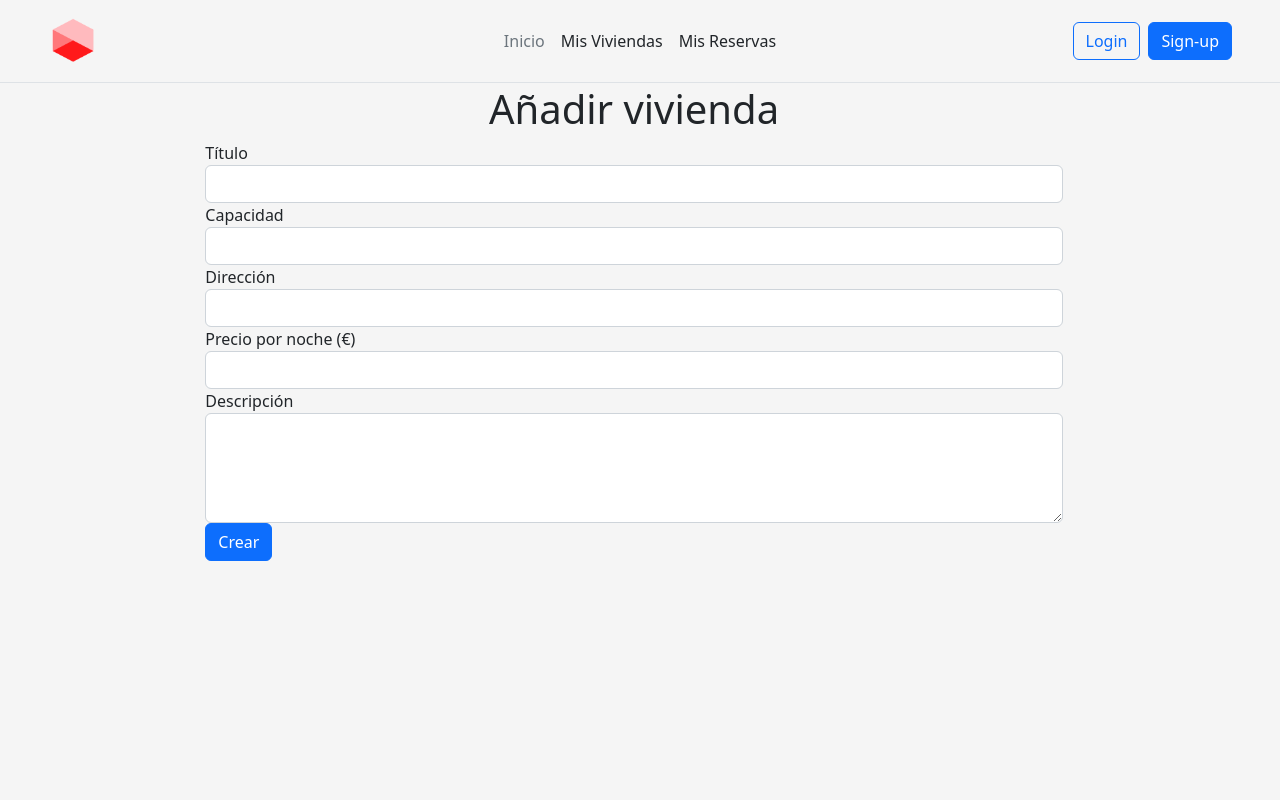
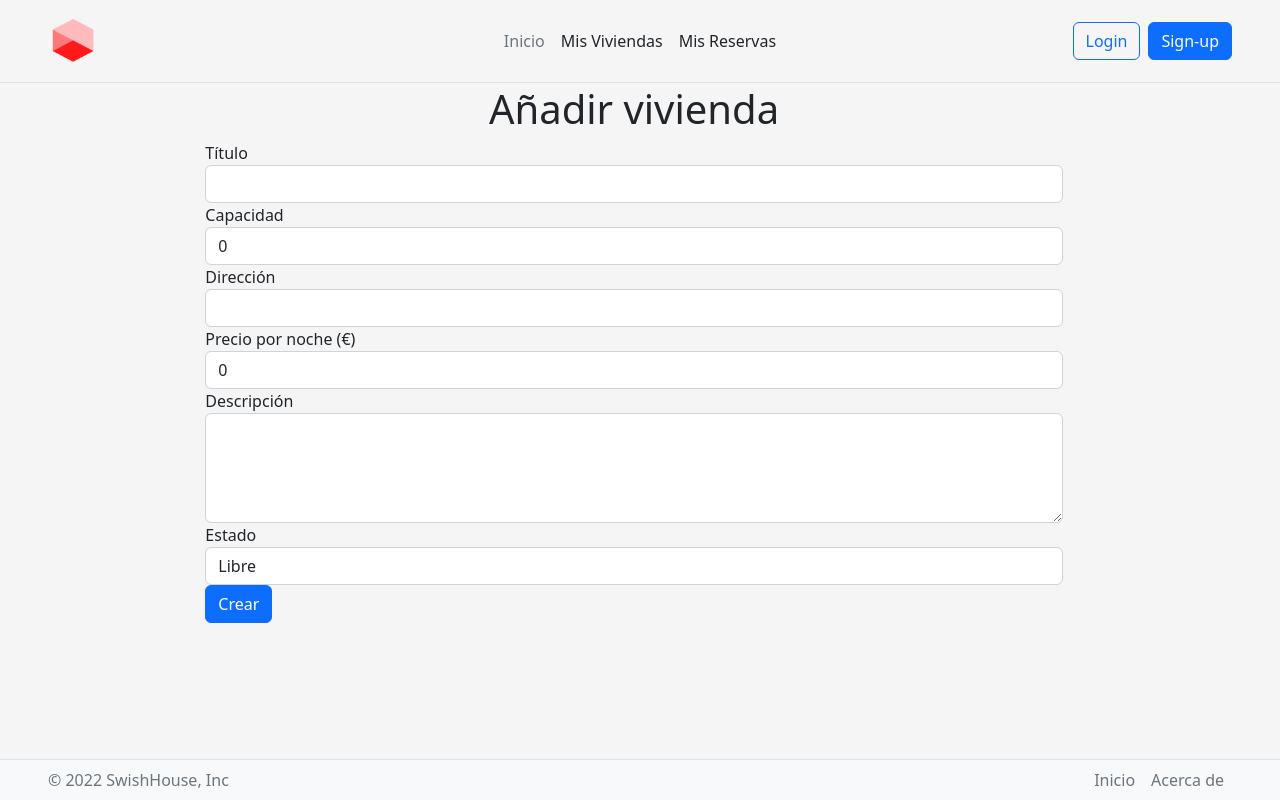
Before and after one commit to AngelJRM01/FRONTEND-IWEB2223, a React (Create React App) app: page /viviendas/propietario/1/nuevaVivienda in a window 1280 px wide. Built offline with nearby package versions, Linux system fonts and the light colour scheme.

Commit message:
createHouse funcional (falta que sea llamado)

```diff
--- a/src/pages/createHouse.jsx
+++ b/src/pages/createHouse.jsx
@@ -8,39 +8,21 @@ import { Header } from '../components/header.jsx';
 import { Footer } from '../components/footer.jsx';
 import { Global } from '../helper/Global';
 
-//Error 500
-//Por ahora solo quiero que se metan datos en la base de datos, ya iré especificando (por ejemplo, añadir el propietario)
-
 const CreateHouse = () => {
 
+  const { id } = useParams();
+
   const [title, setTitle] = useState('');
-  const [capacity, setCapacity] = useState('');
+  const [capacity, setCapacity] = useState('0');
   const [direction, setDirection] = useState('');
-  const [price, setPrice] = useState('');
+  const [price, setPrice] = useState('0');
   const [description, setDescription] = useState('');
-
-  // const [vivienda, setVivienda] = useState({
-  //   titulo: title,
-  //   capacidad: capacity,
-  //   direccion: direction,
-  //   precioNoche: price,
-  //   estado: "Libre",
-  //   // dates: dates,
-  //   descripcion: description,
-  //   coordenadas: [0,0],
-  //   fechasDisponibles: [[],[]],
-  //   imagenes: [],
-  //   valoracion: 0,
-  //   propietario: {}
-  // });
-
-  const [msg, setMsg] = useState({
-    message: "",
-    color: "",
-    visible: "no",
-  });
-
-  const { id } = useParams();
+  const [state, setState] = useState('Libre');
+  const [dates, setDates] = useState([{fechaInicio: "2022-04-23T18:25:43.511+00:00"},
+  {fechaInicio: "2010-04-23T18:25:43.511+00:00"}]);
+  const [images, setImages] = useState(["terrazaDeJuan.jpg"]);
+  const [coordenates, setCoordenates] = useState({latitud: 0,longitud: 0});
+  const [owner, setOwner] = useState({_id: id, nombre:"Pepe", foto:"perfil.png"});
 
   document.title = 'Crear vivienda';
 
@@ -48,47 +30,7 @@ const CreateHouse = () => {
   const URI = `${baseUrl}viviendas/`;
   //const URI = `${baseUrl}viviendas/propietario/${id}/nuevaVivienda`;
   //636a2eba353e6b6d0e281d7a = idPropietario
-
-  // useEffect( () => {
-  //   document.title = 'Crear vivienda';
-
-  //   const form = document.getElementById("form");
-
-  //   form.addEventListener('submit', async function(e) {
-  //     e.preventDefault();
-
-  //     const formData = new FormData(form)
-
-  //     formData.append("coordenadas", [0,0]);
-  //     formData.append("fechasDisponibles", [[],[]]);
-  //     formData.append("imagenes", []);
-  //     formData.append("valoracion", 0);
-  //     formData.append("propietario", {});
-
-  //     const load = new URLSearchParams(formData);
-  //     // var jsonData = {};
-  //     // for (var [k, v] of formData) {
-  //     //   jsonData[k] = v;
-  //     // }
-  //     // console.log(jsonData);
-
-  //     console.log([... formData]);
-  //     //console.log([... load]);
-  //     // const a = JSON.stringify([... formData]);
-  //     // console.log(a);
-
-  //     // 'http://httpbin.org/post'
-  //     fetch(URI, {
-  //       method: "POST",
-  //       body: load
-  //     }).then( res => res.json())
-  //     .then( data => {
-  //       console.log(data)
-  //       setVivienda(data)
-  //     }).catch(err => console.log(err))
-  //   })
-
-  // });
+  const misViviendas = `http://localhost:3000/viviendas/propietario/${id}`;
 
   const handleSubmit = async (e) => {
     e.preventDefault();
@@ -98,15 +40,15 @@ const CreateHouse = () => {
       capacidad: capacity,
       direccion: direction,
       precioNoche: price,
-      estado: "Libre",
-      // dates: dates,
       descripcion: description,
-      coordenadas: [0,0],
-      fechasDisponibles: [[],[]],
-      imagenes: [],
+      estado: state,
+      fechasDisponibles: dates,
+      imagenes: images,
+      coordenadas: coordenates,
       valoracion: 0,
-      propietario: {id: id, nombre:"Pepe", foto:"perfil.png"}
+      propietario: owner
     };
+
     const response = await fetch( URI, {
       method: "POST",
       headers: {
@@ -116,23 +58,9 @@ const CreateHouse = () => {
     }).then( res => res.json())
       .then( data => {
         console.log(data)
-        // setVivienda(data)
       }).catch(err => console.log(err));
-    const content = await response.json();
-    setMsg(
-        content.msg === 1
-          ? {
-              message: "Se ha creado el producto correctamente",
-              color: "success",
-              visible: "si",
-            }
-          : {
-              message: "No se ha podido crear el producto",
-              color: "danger",
-              visible: "si",
-            }
-      );
-      // setVivienda(vivienda);
+
+    window.location.href = misViviendas;
   }
 
   return (
@@ -143,49 +71,57 @@ const CreateHouse = () => {
             <div className="col-lg-8 list-group"
             data-bs-spy="scroll">
                 <h1 align="center">Añadir vivienda</h1>
-                {msg.visible === "si" ? (
-                    <div className={"alert alert-" + msg.color} role="alert">
-                        {msg.message}
-                    </div>
-                    ) : (
-                    ``
-                )}
                 <form className="form" id ="form" onSubmit={handleSubmit} method="post">
-                    <div className="form-group">
+                <div className="form-group">
                         <label htmlFor="title">T&iacute;tulo</label>
                         <input name="title"
-
+                            value={title}
+                            onChange={ (e)=> setTitle(e.target.value)}
                         type="text" className="form-control" id="title"></input>
                     </div>
                     <div className="form-group">
                         <label htmlFor="capacity">Capacidad</label>
                         <input name="capacity"
-
+                            value={capacity}
+                            onChange={ (e)=> setCapacity(e.target.value)}
                         type="number" className="form-control" id="capacity"></input>
                     </div>
                     <div className="form-group">
                         <label htmlFor="direction">Direcci&oacute;n</label>
                         <input name="direction"
-
+                            value={direction}
+                            onChange={ (e)=> setDirection(e.target.value)}
                         type="text" className="form-control" id="direction"></input>
                     </div>
                     <div className="form-group">
                         <label htmlFor="price">Precio por noche (€)</label>
                         <input name="price"
-
+                            value={price}
+                            onChange={ (e)=> setPrice(e.target.value)}
                         type="number" className="form-control" id="price"></input>
                     </div>
                     <div className="form-group">
                         <label htmlFor="description">Descripción</label>
                         <textarea name="description"
-
+                            value={description}
+                            onChange={ (e)=> setDescription(e.target.value)}
                         type="text" className="form-control" id="description" rows="4"></textarea>
+                    </div>
+                    <div class="form-group">
+                        <label for="state">Estado</label>
+                        <select class="form-control" id="state" defaultValue={state}
+                        value={state}
+                        onChange={ (e)=> setState(e.target.value)}>
+                            <option>Libre</option>
+                            <option>Ocupado</option>
+                            <option>No disponible</option>
+                        </select>
                     </div>
                     <button type="submit" className="btn btn-primary">Crear</button>
                 </form>
             </div>
         </main>
-        {/* <Footer/> */}
+        <Footer/>
     </div>
   );
 
--- a/src/pages/editHouse.jsx
+++ b/src/pages/editHouse.jsx
@@ -1,5 +1,5 @@
 import React, { useState, useEffect } from 'react';
-import { Link, useParams } from 'react-router-dom';
+import { useParams } from 'react-router-dom';
 import '../styles/main.css';
 import 'bootstrap/dist/css/bootstrap.min.css';
 import "leaflet/dist/leaflet.css";
@@ -17,7 +17,7 @@ const EditHouse = () => {
   const [direction, setDirection] = useState('');
   const [price, setPrice] = useState('');
   const [description, setDescription] = useState('');
-  const [state, setState] = useState('');
+  const [state, setState] = useState('Libre');
   const [dates, setDates] = useState([{fechaInicio: "2022-04-23T18:25:43.511+00:00"},
   {fechaInicio: "2010-04-23T18:25:43.511+00:00"}]);
   const [images, setImages] = useState(["image.jpg"]);
@@ -28,7 +28,7 @@ const EditHouse = () => {
 
   const baseUrl = Global.baseUrl;
   const URI = `${baseUrl}viviendas/` + idVivienda;
-  // 6383fd185c003d453b597f3f = idVivienda
+  //6383fd185c003d453b597f3f = idVivienda
   //636a2eba353e6b6d0e281d7a = idPropietario
   const misViviendas = `http://localhost:3000/viviendas/propietario/${id}`;
 
@@ -108,8 +108,8 @@ const EditHouse = () => {
                         type="text" className="form-control" id="description" rows="4"></textarea>
                     </div>
                     <div class="form-group">
-                        <label for="exampleFormControlSelect1">Estado</label>
-                        <select class="form-control" id="exampleFormControlSelect1" defaultValue={state}
+                        <label for="state">Estado</label>
+                        <select class="form-control" id="state" defaultValue={state}
                         value={state}
                         onChange={ (e)=> setState(e.target.value)}>
                             <option>Libre</option>
@@ -123,7 +123,7 @@ const EditHouse = () => {
                 </form>
             </div>
         </main>
-        {/* <Footer/> */}
+        <Footer/>
     </div>
   );
 
```
